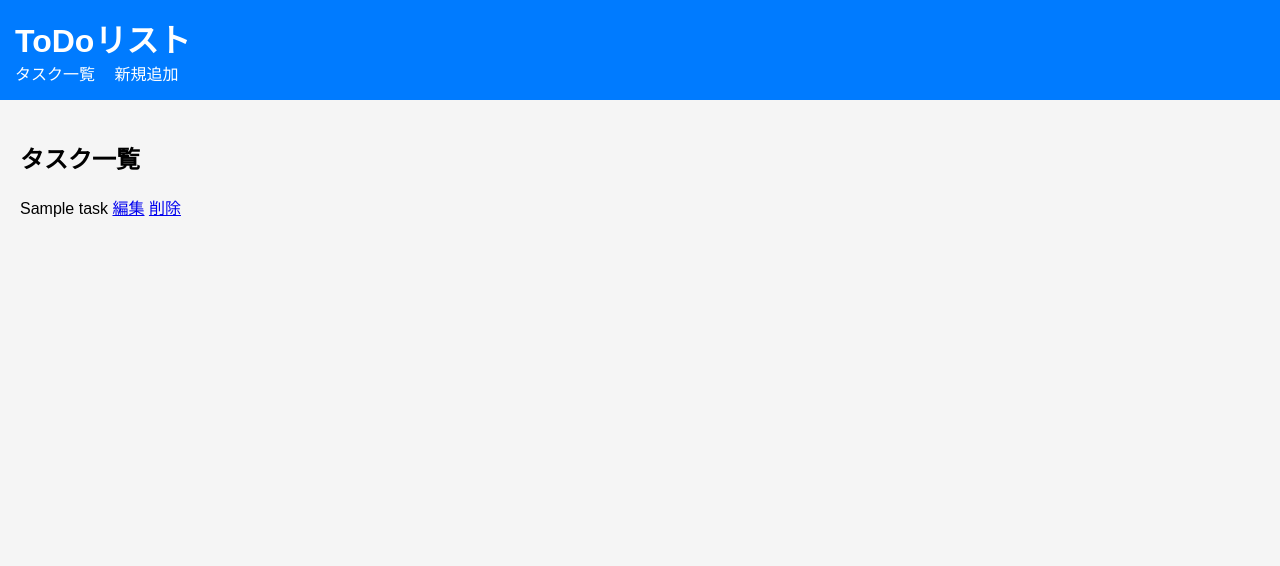
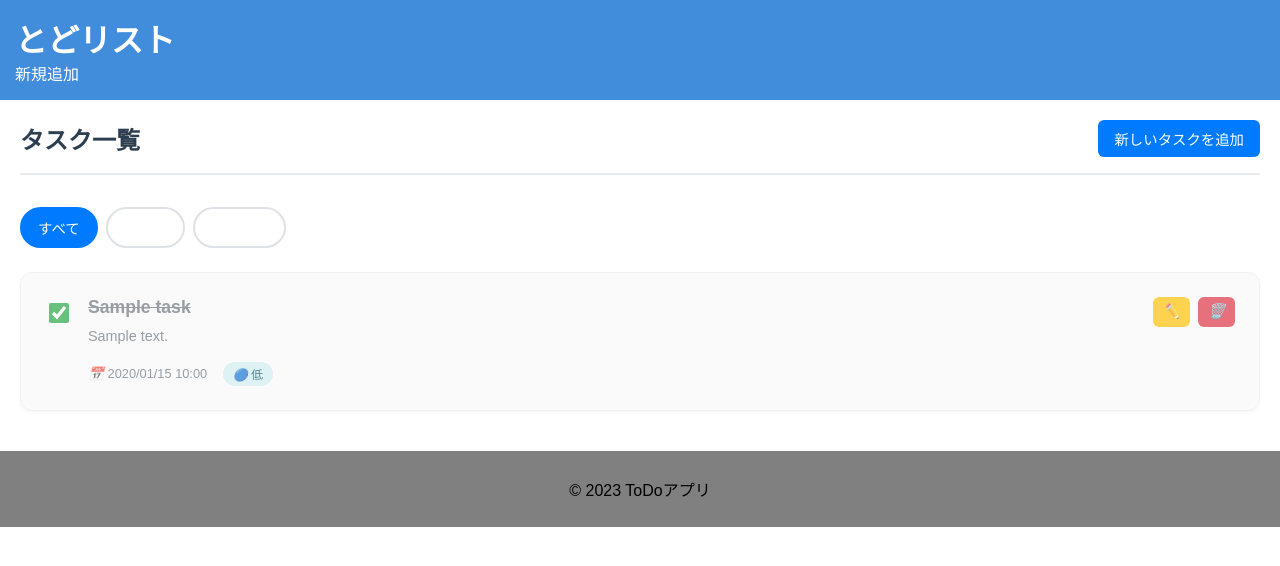
Before and after one commit to kaith05/djangotodo, a Django app: page / in a window 1280 px wide. Shown: the top 566 px of the page. Run offline with Django 5.2, Linux system fonts and the light colour scheme; tables that the repository leaves empty hold one stand-in row (values such as "Sample post").

Commit message:
タスクの優先度、フィルタリング、CSSの作成(途中)

```diff
--- a/mysite/settings.py
+++ b/mysite/settings.py
@@ -115,7 +115,10 @@
 # Static files (CSS, JavaScript, Images)
 # https://docs.djangoproject.com/en/5.2/howto/static-files/
 
-STATIC_URL = 'static/'
+STATIC_URL = '/static/'
+STATICFILES_DIRS = [
+    BASE_DIR / "static",
+]
 
 # Default primary key field type
 # https://docs.djangoproject.com/en/5.2/ref/settings/#default-auto-field
--- a/tasks/forms.py
+++ b/tasks/forms.py
@@ -4,4 +4,4 @@
 class TaskForm(forms.ModelForm):
     class Meta:
         model = Task
-        fields = ['title', 'description', 'completed']
+        fields = ['title', 'description', 'completed', 'priority']
--- a/tasks/models.py
+++ b/tasks/models.py
@@ -5,6 +5,7 @@
     description = models.TextField(blank=True)
     completed = models.BooleanField(default=False)
     created_at = models.DateTimeField(auto_now_add=True)
+    priority = models.IntegerField(default=1)  # 追加
 
     def __str__(self):
         return self.title
--- a/tasks/static/tasks/style.css
+++ b/tasks/static/tasks/style.css
@@ -1,11 +1,11 @@
 body {
     font-family: Arial, sans-serif;
     margin: 0;
-    background-color: #f5f5f5;
+    background-color: #ffffff;
 }
 
 header {
-    background: #007bff;
+    background: #428cdc;
     color: white;
     padding: 15px;
 }
@@ -29,8 +29,16 @@
 }
 
 footer {
-    background: #eee;
+    background: #808080;
     text-align: center;
     padding: 10px;
     margin-top: 20px;
 }
+
+button {
+    background-color: #428cdc;
+    color: white;
+    border: none;
+    padding: 10px 15px;
+    cursor: pointer;
+}
--- /dev/null
+++ b/tasks/static/tasks/task_list.css
@@ -0,0 +1,222 @@
+/* タスクリストのスタイル */
+.task-header {
+    display: flex;
+    justify-content: space-between;
+    align-items: center;
+    margin-bottom: 2rem;
+    padding-bottom: 1rem;
+    border-bottom: 2px solid #e9ecef;
+}
+
+.task-header h2 {
+    margin: 0;
+    color: #2c3e50;
+}
+
+.task-filters {
+    display: flex;
+    gap: 0.5rem;
+    margin-bottom: 1.5rem;
+}
+
+.filter-btn {
+    padding: 0.5rem 1rem;
+    border: 2px solid #dee2e6;
+    background: white;
+    border-radius: 25px;
+    cursor: pointer;
+    transition: all 0.3s ease;
+    font-size: 0.9rem;
+}
+
+.filter-btn.active,
+.filter-btn:hover {
+    background: #007bff;
+    color: white;
+    border-color: #007bff;
+}
+
+.task-list {
+    display: flex;
+    flex-direction: column;
+    gap: 1rem;
+}
+
+.task-item {
+    display: flex;
+    align-items: flex-start;
+    padding: 1.5rem;
+    border: 1px solid #e9ecef;
+    border-radius: 12px;
+    background: white;
+    transition: all 0.3s ease;
+    box-shadow: 0 2px 4px rgba(0,0,0,0.05);
+}
+
+.task-item:hover {
+    transform: translateY(-2px);
+    box-shadow: 0 4px 12px rgba(0,0,0,0.1);
+}
+
+.task-completed {
+    opacity: 0.7;
+    background: #f8f9fa;
+}
+
+.task-completed .task-title {
+    text-decoration: line-through;
+    color: #6c757d;
+}
+
+.task-main {
+    display: flex;
+    align-items: flex-start;
+    flex: 1;
+    gap: 1rem;
+}
+
+.task-checkbox {
+    position: relative;
+    margin-top: 0.2rem;
+}
+
+.task-checkbox input[type="checkbox"] {
+    width: 20px;
+    height: 20px;
+    accent-color: #28a745;
+}
+
+.task-content {
+    flex: 1;
+}
+
+.task-title {
+    margin: 0 0 0.5rem 0;
+    font-size: 1.1rem;
+    font-weight: 600;
+    color: #2c3e50;
+}
+
+.task-description {
+    margin: 0 0 1rem 0;
+    color: #6c757d;
+    font-size: 0.9rem;
+    line-height: 1.4;
+}
+
+.task-meta {
+    display: flex;
+    gap: 1rem;
+    align-items: center;
+    font-size: 0.8rem;
+    color: #6c757d;
+}
+
+.task-priority {
+    padding: 0.2rem 0.6rem;
+    border-radius: 15px;
+    font-weight: 500;
+    font-size: 0.75rem;
+}
+
+.priority-1 {
+    background: #d1ecf1;
+    color: #0c5460;
+}
+
+.priority-2 {
+    background: #fff3cd;
+    color: #856404;
+}
+
+.priority-3 {
+    background: #f8d7da;
+    color: #721c24;
+}
+
+.task-actions {
+    display: flex;
+    gap: 0.5rem;
+    align-items: flex-start;
+}
+
+.btn {
+    padding: 0.5rem 1rem;
+    text-decoration: none;
+    border-radius: 6px;
+    font-size: 0.9rem;
+    font-weight: 500;
+    transition: all 0.3s ease;
+    border: none;
+    cursor: pointer;
+}
+
+.btn-primary {
+    background: #007bff;
+    color: white;
+}
+
+.btn-primary:hover {
+    background: #0056b3;
+}
+
+.btn-edit {
+    background: #ffc107;
+    color: #212529;
+    padding: 0.4rem 0.6rem;
+}
+
+.btn-edit:hover {
+    background: #e0a800;
+}
+
+.btn-delete {
+    background: #dc3545;
+    color: white;
+    padding: 0.4rem 0.6rem;
+}
+
+.btn-delete:hover {
+    background: #c82333;
+}
+
+.empty-state {
+    text-align: center;
+    padding: 3rem;
+    color: #6c757d;
+}
+
+.empty-state p {
+    font-size: 1.1rem;
+    margin-bottom: 1rem;
+}
+
+/* レスポンシブデザイン */
+@media (max-width: 768px) {
+    .task-header {
+        flex-direction: column;
+        gap: 1rem;
+        align-items: stretch;
+    }
+
+    .task-item {
+        flex-direction: column;
+        gap: 1rem;
+    }
+
+    .task-actions {
+        justify-content: flex-end;
+    }
+
+    .task-filters {
+        flex-wrap: wrap;
+    }
+}
+
+/* アイコン風の装飾（FontAwesome等がない場合の代替） */
+.icon-calendar::before { content: "📅 "; }
+.icon-low::before { content: "🔵 "; }
+.icon-medium::before { content: "🟡 "; }
+.icon-high::before { content: "🔴 "; }
+.icon-edit::before { content: "✏️"; }
+.icon-delete::before { content: "🗑️"; }
--- a/tasks/templates/base.html
+++ b/tasks/templates/base.html
@@ -5,12 +5,12 @@
     <title>{% block title %}ToDoアプリ{% endblock %}</title>
     {% load static %}
     <link rel="stylesheet" href="{% static 'tasks/style.css' %}">
+    {% csrf_token %}
 </head>
 <body>
     <header>
-        <h1>ToDoリスト</h1>
+        <h1>とどリスト</h1>
         <nav>
-            <a href="{% url 'task_list' %}">タスク一覧</a>
             <a href="{% url 'task_create' %}">新規追加</a>
         </nav>
     </header>
@@ -19,4 +19,7 @@
         {% block content %}{% endblock %}
     </main>
 </body>
+<footer>
+    <p>&copy; 2023 ToDoアプリ</p>
+</footer>
 </html>
--- a/tasks/templates/tasks/task_list.html
+++ b/tasks/templates/tasks/task_list.html
@@ -1,15 +1,123 @@
 {% extends 'base.html' %}
+{% load static %}
 
-{% block title %}タスク一覧{% endblock %}
+{% block title %}とどリスト{% endblock %}
 
 {% block content %}
-<h2>タスク一覧</h2>
+<link rel="stylesheet" href="{% static 'tasks/task_list.css' %}">
+
+<div class="task-header">
+    <h2>タスク一覧</h2>
+    <a href="{% url 'task_create' %}" class="btn btn-primary">新しいタスクを追加</a>
+</div>
+
+<div class="task-filters">
+    <button class="filter-btn active" data-filter="all">すべて</button>
+    <button class="filter-btn" data-filter="pending">未完了</button>
+    <button class="filter-btn" data-filter="completed">完了済み</button>
+</div>
+
 <div class="task-list">
     {% for task in tasks %}
-        <p>{{ task.title }}
-            <a href="{% url 'task_update' task.pk %}">編集</a>
-            <a href="{% url 'task_delete' task.pk %}">削除</a>
-        </p>
+        <div class="task-item {% if task.completed %}task-completed{% endif %}" data-priority="{{ task.priority }}">
+            <div class="task-main">
+                <div class="task-checkbox">
+                    <input type="checkbox"
+                           id="task-{{ task.pk }}"
+                           {% if task.completed %}checked{% endif %}
+                           onchange="toggleTaskCompletion({{ task.pk }})">
+                    <label for="task-{{ task.pk }}"></label>
+                </div>
+
+                <div class="task-content">
+                    <h3 class="task-title">{{ task.title }}</h3>
+                    {% if task.description %}
+                        <p class="task-description">{{ task.description }}</p>
+                    {% endif %}
+
+                    <div class="task-meta">
+                        <span class="task-date">
+                            <i class="icon-calendar"></i>
+                            {{ task.created_at|date:"Y/m/d H:i" }}
+                        </span>
+
+                        <span class="task-priority priority-{{ task.priority }}">
+                            {% if task.priority == 1 %}
+                                <i class="icon-low"></i> 低
+                            {% elif task.priority == 2 %}
+                                <i class="icon-medium"></i> 中
+                            {% else %}
+                                <i class="icon-high"></i> 高
+                            {% endif %}
+                        </span>
+                    </div>
+                </div>
+            </div>
+
+            <div class="task-actions">
+                <a href="{% url 'task_update' task.pk %}" class="btn btn-edit" title="編集">
+                    <i class="icon-edit"></i>
+                </a>
+                <a href="{% url 'task_delete' task.pk %}" class="btn btn-delete" title="削除"
+                   onclick="return confirm('本当に削除しますか？')">
+                    <i class="icon-delete"></i>
+                </a>
+            </div>
+        </div>
+    {% empty %}
+        <div class="empty-state">
+            <p>まだタスクがありません。</p>
+            <a href="{% url 'task_create' %}" class="btn btn-primary">最初のタスクを作成</a>
+        </div>
     {% endfor %}
 </div>
+
+<script>
+// タスクの完了状態を切り替える関数（AJAX実装例）
+function toggleTaskCompletion(taskId) {
+    fetch(`/tasks/${taskId}/toggle/`, {
+        method: 'POST',
+        headers: {
+            'X-CSRFToken': document.querySelector('[name=csrfmiddlewaretoken]').value,
+            'Content-Type': 'application/json',
+        },
+    })
+    .then(response => response.json())
+    .then(data => {
+        if (data.success) {
+            // ページを再読み込みするか、動的にUI更新
+            location.reload();
+        }
+    })
+    .catch(error => console.error('Error:', error));
+}
+
+// フィルタリング機能
+document.addEventListener('DOMContentLoaded', function() {
+    const filterButtons = document.querySelectorAll('.filter-btn');
+    const taskItems = document.querySelectorAll('.task-item');
+
+    filterButtons.forEach(button => {
+        button.addEventListener('click', function() {
+            const filter = this.dataset.filter;
+
+            // アクティブボタンを切り替え
+            filterButtons.forEach(btn => btn.classList.remove('active'));
+            this.classList.add('active');
+
+            // タスクをフィルタリング
+            taskItems.forEach(item => {
+                const isCompleted = item.classList.contains('task-completed');
+                let show = true;
+
+                if (filter === 'completed' && !isCompleted) show = false;
+                if (filter === 'pending' && isCompleted) show = false;
+
+                item.style.display = show ? 'flex' : 'none';
+            });
+        });
+    });
+});
+</script>
+
 {% endblock %}
--- a/tasks/urls.py
+++ b/tasks/urls.py
@@ -6,4 +6,5 @@
     path('create/', views.task_create, name='task_create'),
     path('update/<int:pk>/', views.task_update, name='task_update'),
     path('delete/<int:pk>/', views.task_delete, name='task_delete'),
+    path('<int:pk>/toggle/', views.toggle_task_completion, name='task_toggle'),
 ]
--- a/tasks/views.py
+++ b/tasks/views.py
@@ -1,6 +1,8 @@
 from django.shortcuts import render, redirect, get_object_or_404
 from .models import Task
 from .forms import TaskForm
+from django.http import JsonResponse
+from django.shortcuts import get_object_or_404
 
 def task_list(request):
     tasks = Task.objects.all()
@@ -15,6 +17,14 @@
     else:
         form = TaskForm()
     return render(request, 'tasks/task_form.html', {'form': form})
+
+def toggle_task_completion(request, pk):
+    if request.method == 'POST':
+        task = get_object_or_404(Task, pk=pk)
+        task.completed = not task.completed
+        task.save()
+        return JsonResponse({'success': True})
+    return JsonResponse({'success': False})
 
 def task_update(request, pk):
     task = get_object_or_404(Task, pk=pk)
```
Also changed, not shown: tasks/templates/tasks/task_form.html (+26 -7 lines), tasks/migrations/0003_task_priority.py (added).
